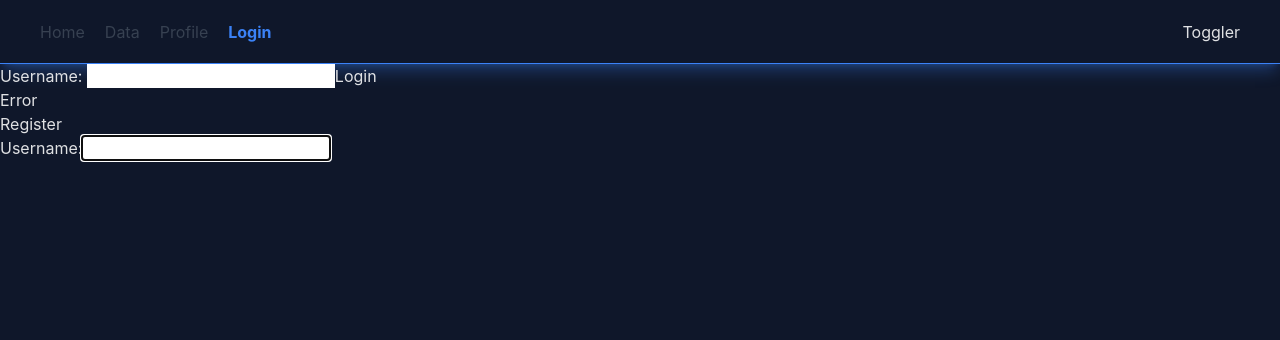
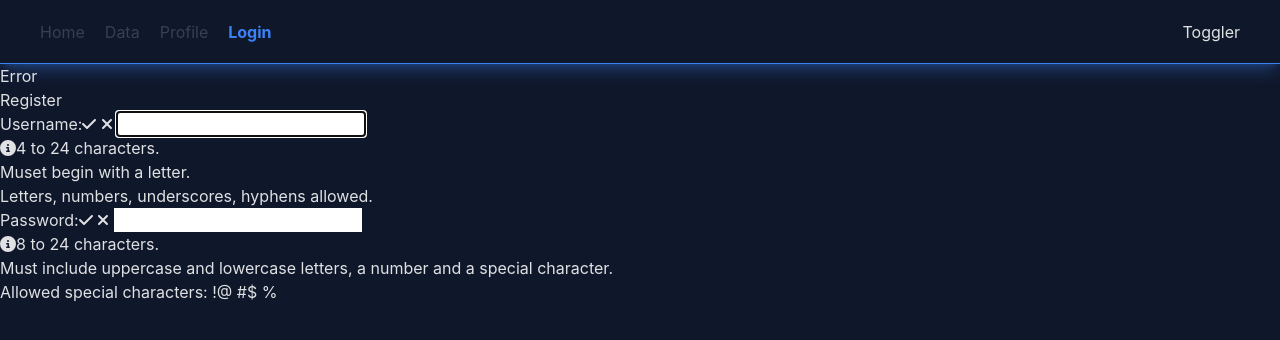
Before and after one commit to Zorkann/future-dashboard, a React (Vite) app: page /login in a window 1280 px wide. Shown: the top 340 px of the page. Built offline with nearby package versions, Linux system fonts and the light colour scheme.

Commit message:
login form

```diff
--- a/src/LoginPage/LoginPage.tsx
+++ b/src/LoginPage/LoginPage.tsx
@@ -1,26 +1,31 @@
-import { useNavigate, useLocation } from 'react-router-dom';
+// import { useNavigate, useLocation } from 'react-router-dom';
 import { useState, useRef, useEffect } from 'react';
-import { useAuth } from '@features/themes';
-// import {
-//   faCheck,
-//   faTimes,
-//   faInfoCircle,
-// } from '@fortawesome/free-solid-svg-icons';
-// import { faFontAwesome } from '@fortawesome/free-solid-svg-icons';
+// import { useAuth } from '@features/themes';
+import {
+  faCheck,
+  faTimes,
+  faInfoCircle,
+} from '@fortawesome/free-solid-svg-icons';
+import { FontAwesomeIcon } from '@fortawesome/react-fontawesome';
 
-type UserType = {
-  name: string;
-};
+// type UserType = {
+//   name: string;
+// };
 
 const USER_REGEX = /^[a-zA-Z][a-zA-Z0-9-_]{3,23}$/;
 const PWD_REGEX = /^(?=.*[a-z])(?=.*[A-Z])(?=.*[0-9])(?=.*[!@#$%]).{8,24}$/;
 
 export const LoginPage = () => {
-  const navigate = useNavigate();
-  const location = useLocation();
-  const redirectPath = location.state?.path || '/';
-  const [user, setUser] = useState<UserType>({ name: '' });
-  const auth = useAuth();
+  // const navigate = useNavigate();
+  // const location = useLocation();
+  // const redirectPath = location.state?.path || '/';
+  // const [user, setUser] = useState<UserType>({ name: '' });
+  // const auth = useAuth();
+
+  // const handleLogin = () => {
+  //   auth.login(user);
+  //   navigate(redirectPath, { replace: true });
+  // };
 
   const userRef = useRef<HTMLInputElement | null>(null);
   const errRef = useRef<HTMLParagraphElement | null>(null);
@@ -41,6 +46,7 @@ export const LoginPage = () => {
   const [sucess, setSucess] = useState(false);
 
   useEffect(() => {
+    console.log('work');
     if (userRef.current !== null) {
       userRef.current.focus();
     }
@@ -50,6 +56,7 @@ export const LoginPage = () => {
     const result = USER_REGEX.test(user1);
     console.log(result);
     console.log(user1);
+    setValidName(result);
   }, [user1]);
 
   useEffect(() => {
@@ -65,26 +72,21 @@ export const LoginPage = () => {
     setErrMsg('Error');
   }, [user1, pwd, matchPwd]);
 
-  const handleLogin = () => {
-    auth.login(user);
-    navigate(redirectPath, { replace: true });
-  };
-
   return (
     <>
-      <div>
+      {/* <div>
         <label>
           Username: {''}
           <input
             type="text"
             className="bg-white text-black"
-            value={user.name}
+            value={user1}
             onChange={(e) => setUser({ ...user, name: e.target.value })}
           />
         </label>
 
         <button onClick={handleLogin}>Login</button>
-      </div>
+      </div> */}
       <div>
         <p
           ref={errRef}
@@ -95,8 +97,17 @@ export const LoginPage = () => {
         </p>
         <h1>Register</h1>
         <form>
-          <label htmlFor="username">Username:</label>
+          <label htmlFor="username">
+            Username:
+            <span className={validName ? 'valid' : 'hide'}>
+              <FontAwesomeIcon icon={faCheck} />{' '}
+            </span>
+            <span className={validName || !user1 ? 'hide' : 'invalid'}>
+              <FontAwesomeIcon icon={faTimes} />{' '}
+            </span>
+          </label>
           <input
+            className="bg-white text-black"
             type="text"
             id="username"
             ref={userRef}
@@ -108,6 +119,58 @@ export const LoginPage = () => {
             onFocus={() => setUserFocus(true)}
             onBlur={() => setUserFocus(false)}
           />
+          <p
+            id="uidnote"
+            className={
+              userFocus && user1 && !validName ? 'instructions' : 'offscreen'
+            }
+          >
+            <FontAwesomeIcon icon={faInfoCircle} />
+            4 to 24 characters.
+            <br />
+            Muset begin with a letter. <br />
+            Letters, numbers, underscores, hyphens allowed.
+          </p>
+
+          <label htmlFor="password">
+            Password:
+            <span className={validPwd ? 'valid' : 'hide'}>
+              <FontAwesomeIcon icon={faCheck} />{' '}
+            </span>
+            <span className={validPwd || !pwd ? 'hide' : 'invalid'}>
+              <FontAwesomeIcon icon={faTimes} />{' '}
+            </span>
+          </label>
+
+          <input
+            className="bg-white text-black"
+            type="password"
+            id="password"
+            onChange={(e) => setPwd(e.target.value)}
+            required
+            aria-invalid={validPwd ? 'false' : 'true'}
+            aria-describedby="pwdnote"
+            onFocus={() => setPwdFocus(true)}
+            onBlur={() => setPwdFocus(false)}
+          />
+          <p
+            id="pwdnote"
+            className={
+              pwdFocus && user1 && !validPwd ? 'instructions' : 'offscreen'
+            }
+          >
+            <FontAwesomeIcon icon={faInfoCircle} />
+            8 to 24 characters.
+            <br />
+            Must include uppercase and lowercase letters, a number and a special
+            character. <br />
+            Allowed special characters:{' '}
+            <span aria-label="exclamation mark">!</span>
+            <span aria-label="at symbol">@</span>{' '}
+            <span aria-label="hastag">#</span>
+            <span aria-label="dollar sign">$</span>{' '}
+            <span aria-label="percent">%</span>
+          </p>
         </form>
       </div>
     </>
```
